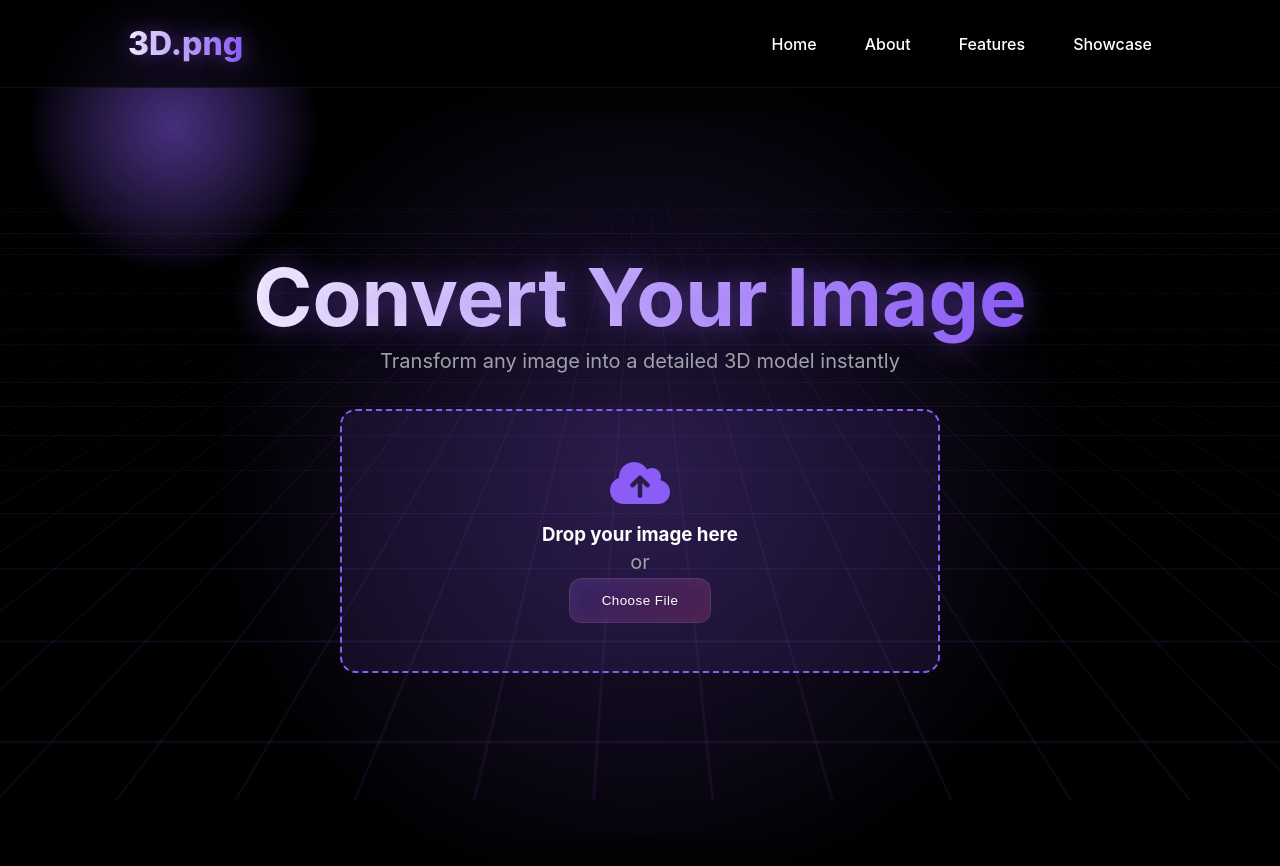
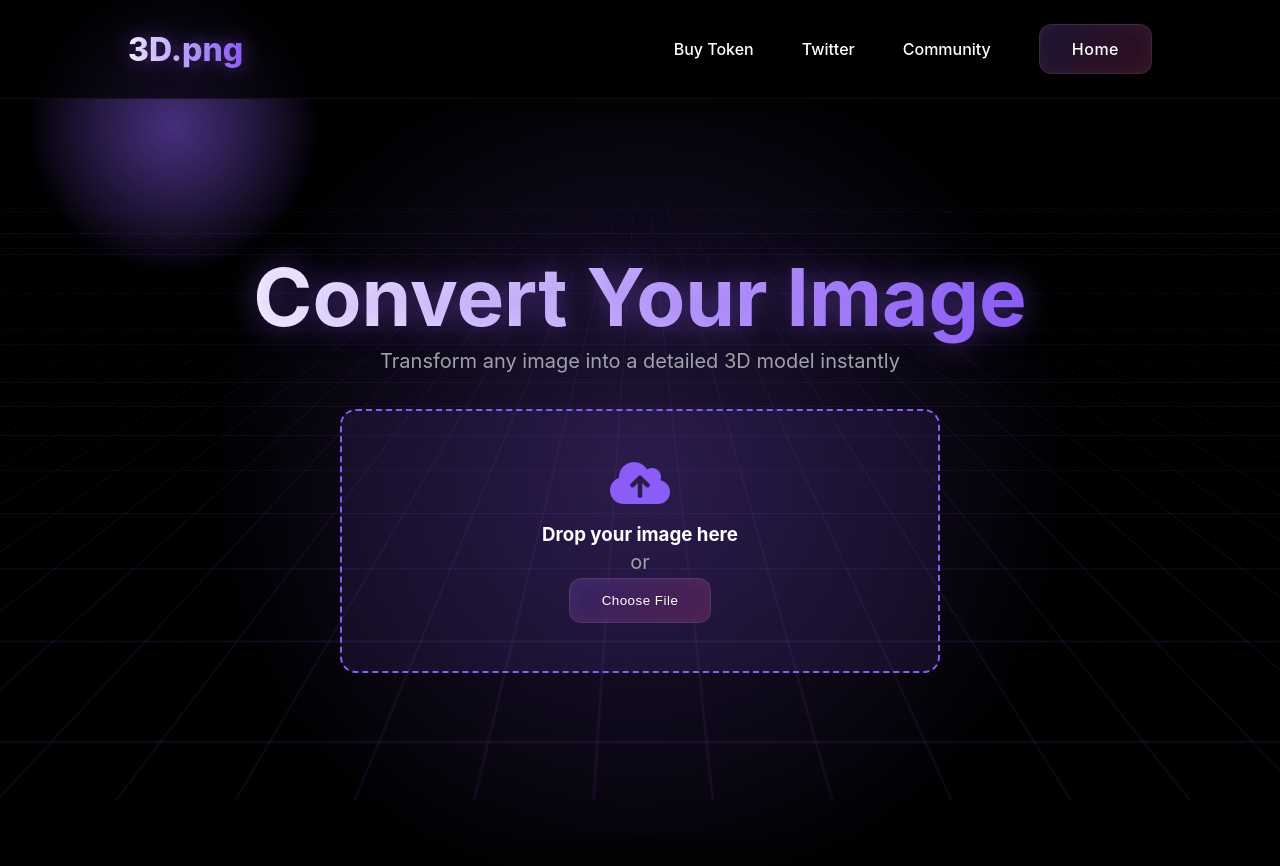
Before and after one commit to Saizuo/3-D, a website: page convert.html in a window 1280 px wide. Drawn offline with nearby package versions, Linux system fonts and the light colour scheme.

Commit message:
Update convert.html

```diff
--- a/convert.html
+++ b/convert.html
@@ -24,17 +24,16 @@
 
     <nav>
       <div class="nav-logo">
-        <a href="index.html" style="text-decoration: none; color: inherit"
-          >3D.png</a
-        >
+          <a href="index.html" style="text-decoration: none; color: inherit;">3D.png</a>
+      </div></div>
+      <div class="nav-links">
+          <a href="">Buy Token</a>
+          <a href="https://x.com/3dPng5407">Twitter</a>
+          <a href="https://x.com/3dPng5407">Community</a>
+          <a href="convert.html" class="btn btn-primary">Home</a>
       </div>
-      <div class="nav-links">
-        <a href="index.html">Home</a>
-        <a href="about.html">About</a>
-        <a href="features.html">Features</a>
-        <a href="showcase.html">Showcase</a>
-      </div>
-    </nav>
+  </nav>
+
 
     <main
       style="
```
